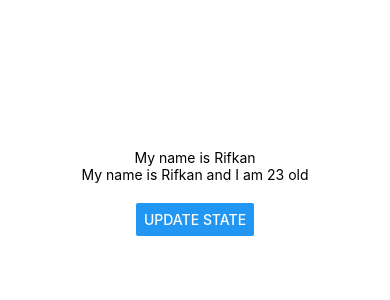
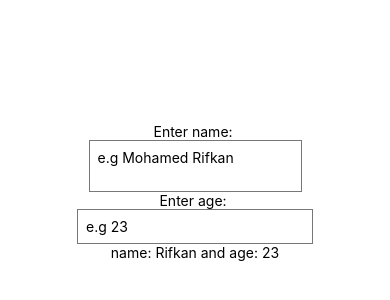
Before and after one commit to rifkan-py/react-native-crud, a React Native app: screen / in a window 390 px wide. Shown: the part 230-530 px from the top of the page. Built offline with nearby package versions, Linux system fonts and the light colour scheme.

Commit message:
worked with more state

```diff
--- a/App.js
+++ b/App.js
@@ -1,23 +1,28 @@
 import {useState} from 'react'
 import { StatusBar } from 'expo-status-bar';
-import { Button, StyleSheet, Text, View } from 'react-native';
+import { Button, StyleSheet, Text, TextInput, View } from 'react-native';
 
 export default function App() {
   const [name, setName] = useState("Rifkan")
-  const [person, setPerson] = useState({name: "Rifkan", age: 23})
-
-  const clickHandler = () => {
-    setName("Mohamed")
-    setPerson({name: "Mohamed", age: 32})
-  }
+  const [age, setAge] = useState(23)
 
   return (
     <View style={styles.container}>
-      <Text>My name is {name}</Text>
-      <Text>My name is {person.name} and I am {person.age} old</Text>
-      <View style={styles.buttonContainer}>
-        <Button title="Update state" onPress={clickHandler} />
-      </View>
+      <Text>Enter name: </Text>
+      <TextInput
+        style={styles.input}
+        placeholder='e.g Mohamed Rifkan'
+        onChangeText={(value) => setName(value)}
+        multiline
+      />
+      <Text>Enter age: </Text>
+      <TextInput
+        style={styles.input}
+        placeholder='e.g 23'
+        onChangeText={(value) => setAge(value)}
+        keyboardType='number-pad'
+      />
+      <Text>name: {name} and age: {age}</Text>
     </View>
   );
 }
@@ -29,7 +34,9 @@
     alignItems: 'center',
     justifyContent: 'center',
   },
-  buttonContainer: {
-    marginTop: 20,
+  input: {
+    borderWidth: 1,
+    borderColor: "#777",
+    padding: 8,
   }
 });
```
